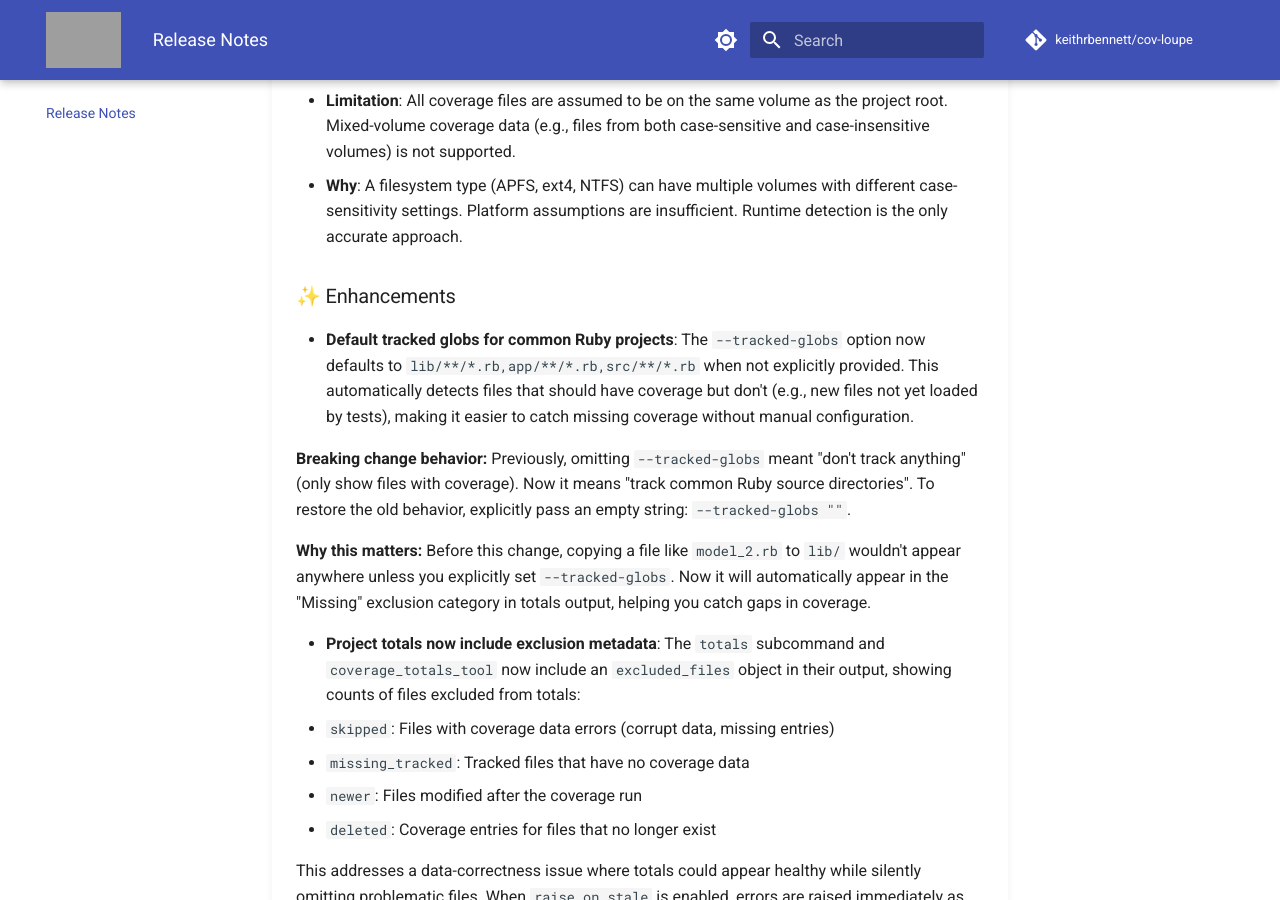
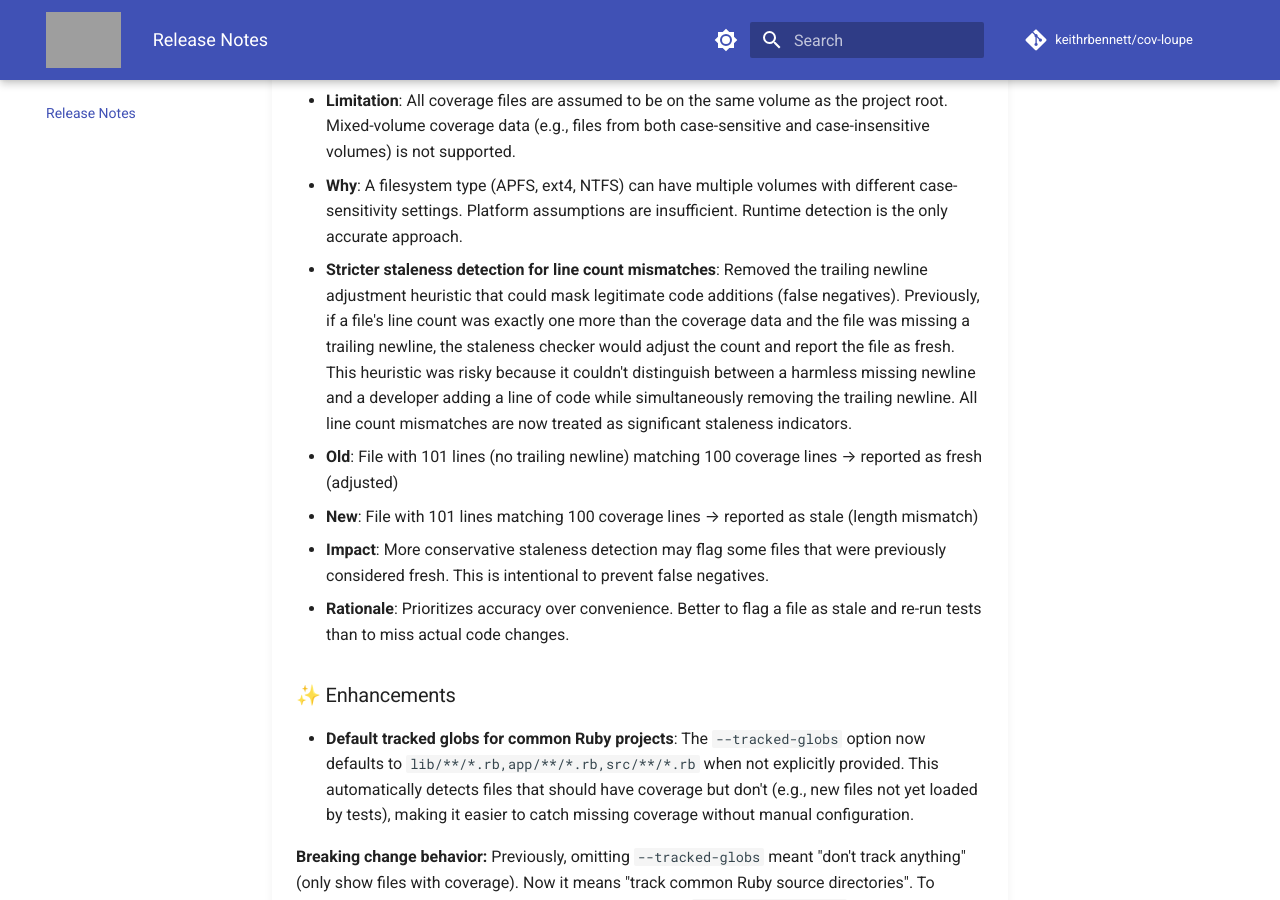
Before and after one commit to keithrbennett/simplecov-mcp, an MkDocs documentation site: the page built from docs/release_notes.md, in a window 1280 px wide and 900 px high, scrolled down 2520 px. Built offline with MkDocs 1.6.1 and Material for MkDocs 9.7.7, drawn with Linux system fonts in a browser that asks for light colours; comment, search, counter and statistics services are not loaded; grey boxes are pictures that could not be loaded.

Commit message:
Add release note for change in treatment of trailing newline for staleness checking.

```diff
--- a/RELEASE_NOTES.md
+++ b/RELEASE_NOTES.md
@@ -38,6 +38,11 @@
   - **Special cases**: Correctly handles case-sensitive APFS volumes (macOS formatted with `-s`) and external drives
   - **Limitation**: All coverage files are assumed to be on the same volume as the project root. Mixed-volume coverage data (e.g., files from both case-sensitive and case-insensitive volumes) is not supported.
   - **Why**: A filesystem type (APFS, ext4, NTFS) can have multiple volumes with different case-sensitivity settings. Platform assumptions are insufficient. Runtime detection is the only accurate approach.
+- **Stricter staleness detection for line count mismatches**: Removed the trailing newline adjustment heuristic that could mask legitimate code additions (false negatives). Previously, if a file's line count was exactly one more than the coverage data and the file was missing a trailing newline, the staleness checker would adjust the count and report the file as fresh. This heuristic was risky because it couldn't distinguish between a harmless missing newline and a developer adding a line of code while simultaneously removing the trailing newline. All line count mismatches are now treated as significant staleness indicators.
+  - **Old**: File with 101 lines (no trailing newline) matching 100 coverage lines → reported as fresh (adjusted)
+  - **New**: File with 101 lines matching 100 coverage lines → reported as stale (length mismatch)
+  - **Impact**: More conservative staleness detection may flag some files that were previously considered fresh. This is intentional to prevent false negatives.
+  - **Rationale**: Prioritizes accuracy over convenience. Better to flag a file as stale and re-run tests than to miss actual code changes.
 
 ### ✨ Enhancements
 
```
